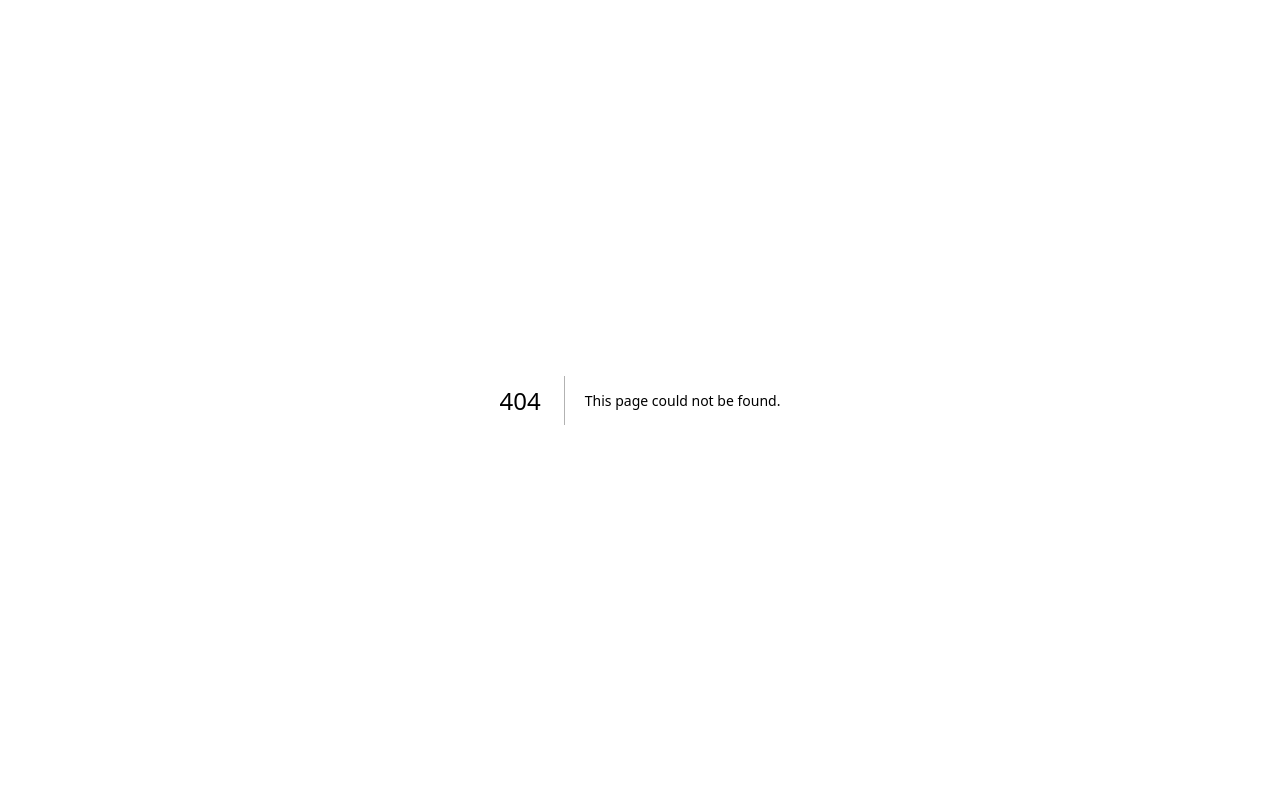
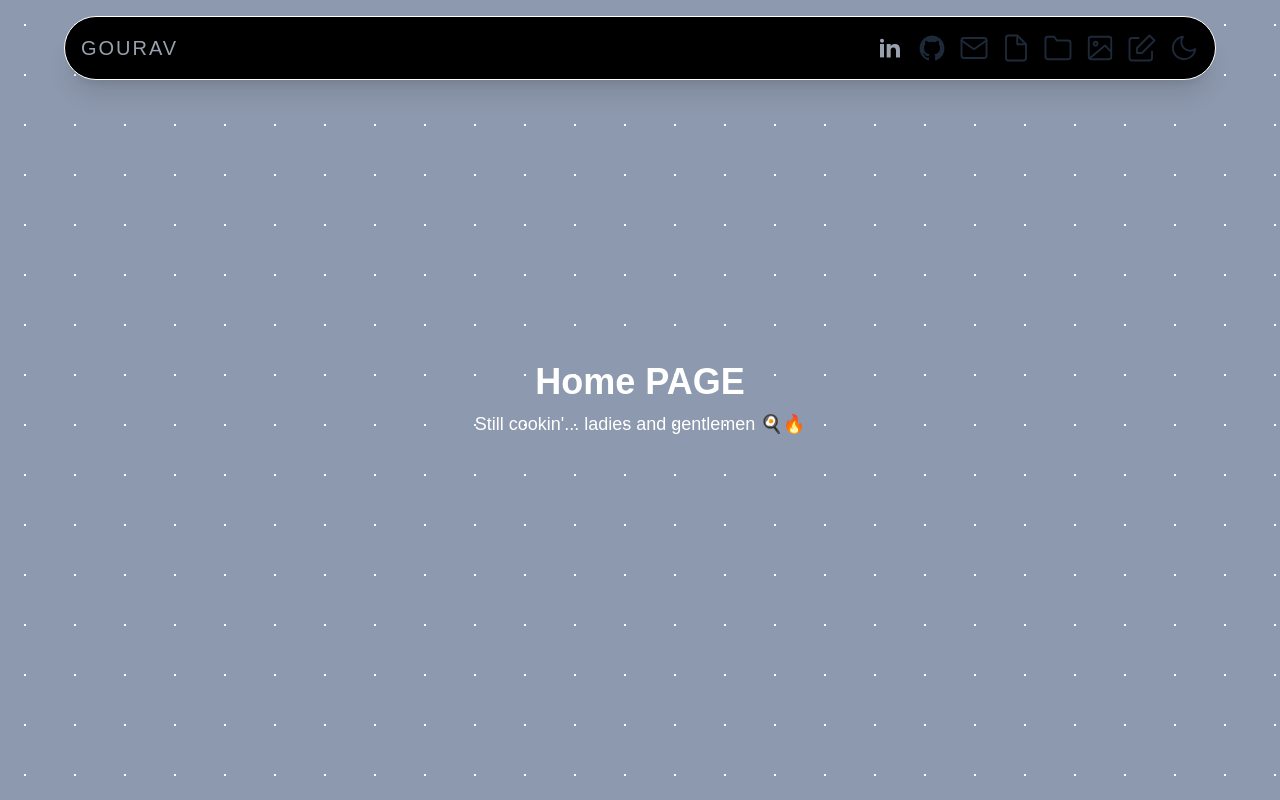
Before and after one commit to venomusblood568/venomusblood568.github.io, a Next.js app: page /home in a window 1280 px wide. Before the commit this address had no page. Built offline with nearby package versions, Linux system fonts and the light colour scheme.

Commit message:
blankpage added

```diff
--- /dev/null
+++ b/app/blog/page.tsx
@@ -0,0 +1,17 @@
+import Header from "../components/header";
+
+export default function Blog() {
+  return (
+    <div>
+      <Header />
+      <div className="flex items-center justify-center w-full h-screen">
+        <div className="text-center">
+          <h1 className="text-4xl font-bold">BLOG PAGE</h1>
+          <h5 className="text-lg mt-2">
+            Still cookin&apos;... ladies and gentlemen 🍳🔥
+          </h5>
+        </div>
+      </div>
+    </div>
+  );
+}
--- a/app/components/header.tsx
+++ b/app/components/header.tsx
@@ -80,9 +80,10 @@ export default function Header() {
           </Link>
         </div>
         <div className="transition duration-300">
-          <a>
+          <Link href={"/project"}>
             <ProjectIcon />
-          </a>
+          </Link>
+
         </div>
         <div className="transition duration-300">
           <Link href="/picshow">
@@ -90,8 +91,10 @@ export default function Header() {
           </Link>
         </div>
         <div className="transition duration-300">
+          <Link href={"/blog"}>
+            <BlogIcon />
+          </Link>
           <a>
-            <BlogIcon />
           </a>
         </div>
         <div
--- /dev/null
+++ b/app/home/page.tsx
@@ -0,0 +1,17 @@
+import Header from "../components/header";
+
+export default function HomePage() {
+  return (
+    <div>
+      <Header />
+      <div className="flex items-center justify-center w-full h-screen">
+        <div className="text-center">
+          <h1 className="text-4xl font-bold">Home PAGE</h1>
+          <h5 className="text-lg mt-2">
+            Still cookin&apos;... ladies and gentlemen 🍳🔥
+          </h5>
+        </div>
+      </div>
+    </div>
+  );
+}
--- a/app/page.tsx
+++ b/app/page.tsx
@@ -1,6 +1,7 @@
 "use client"
 
 import Header from "./components/header";
+import HomePage from "./home/page";
 
 
 
@@ -8,6 +9,7 @@ export default function Home() {
   return (
     <div>
       <Header/>
+      <HomePage/>
     </div>
   );
 }
--- /dev/null
+++ b/app/project/page.tsx
@@ -0,0 +1,17 @@
+import Header from "../components/header";
+
+export default function Project() {
+  return (
+    <div>
+      <Header />
+      <div className="flex items-center justify-center w-full h-screen">
+        <div className="text-center">
+          <h1 className="text-4xl font-bold">Project PAGE</h1>
+          <h5 className="text-lg mt-2">
+            Still cookin&apos;... ladies and gentlemen 🍳🔥
+          </h5>
+        </div>
+      </div>
+    </div>
+  );
+}
```
